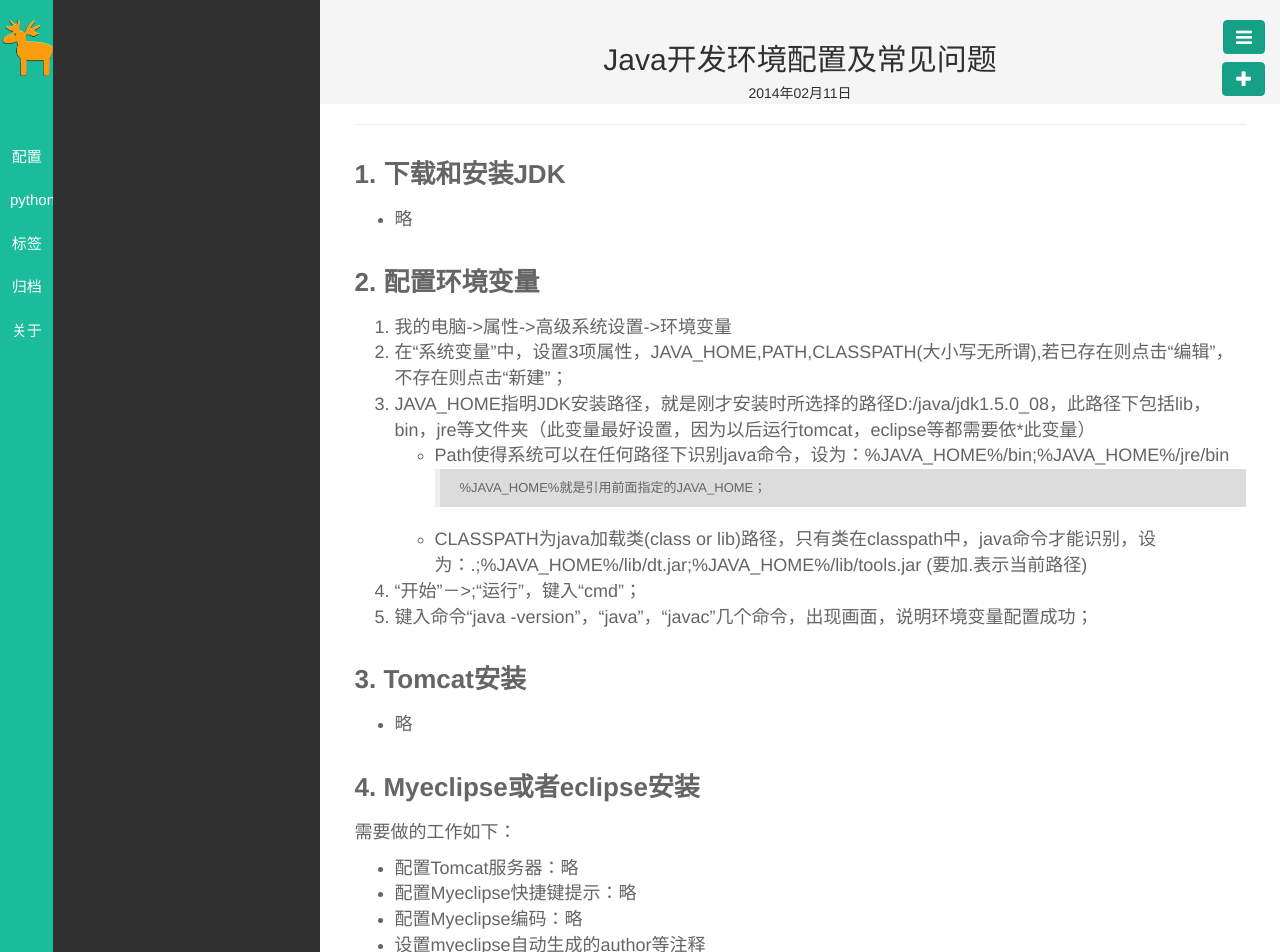
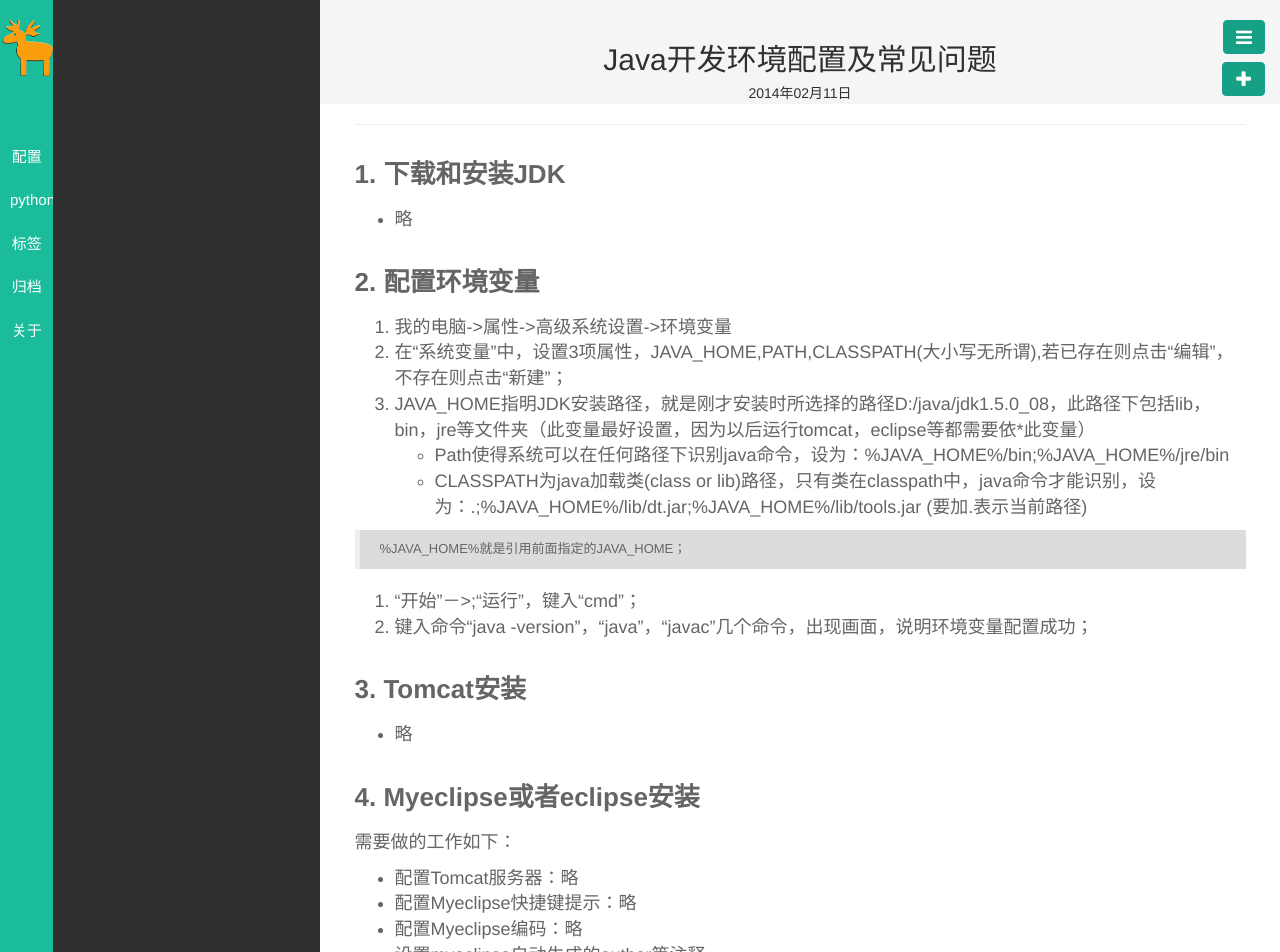
Before and after one commit to shuzhou/shuzhou.github.io, a Jekyll site: the page built from _posts/配置/2014-02-11-Java开发环境配置及常见问题.md, in a window 1280 px wide. Shown: the top 952 px of the page. Built offline with Jekyll 4.4.1, drawn with Linux system fonts in a browser that asks for light colours; nearby versions of some CDN libraries; library files that are not in the unit come from our copies; Markdown is read by kramdown in place of the engine named in the settings.

Commit message:
modify the article

```diff
--- a/_posts/配置/2014-02-11-Java开发环境配置及常见问题.md
+++ b/_posts/配置/2014-02-11-Java开发环境配置及常见问题.md
@@ -14,11 +14,13 @@
 ###**2. 配置环境变量**
 
 1. 我的电脑->属性->高级系统设置->环境变量
-2. 在“系统变量”中，设置3项属性，JAVA_HOME,PATH,CLASSPATH(大小写无所谓),若已存在则点击“编辑”，不存在则点击“新建”；
-3. JAVA_HOME指明JDK安装路径，就是刚才安装时所选择的路径D:/java/jdk1.5.0_08，此路径下包括lib，bin，jre等文件夹（此变量最好设置，因为以后运行tomcat，eclipse等都需要依*此变量）
-    - Path使得系统可以在任何路径下识别java命令，设为：%JAVA_HOME%/bin;%JAVA_HOME%/jre/bin
-    > %JAVA_HOME%就是引用前面指定的JAVA_HOME；
-    - CLASSPATH为java加载类(class or lib)路径，只有类在classpath中，java命令才能识别，设为：.;%JAVA_HOME%/lib/dt.jar;%JAVA_HOME%/lib/tools.jar (要加.表示当前路径)
+2. 在“系统变量”中，设置3项属性，JAVA\_HOME,PATH,CLASSPATH(大小写无所谓),若已存在则点击“编辑”，不存在则点击“新建”；
+3. JAVA\_HOME指明JDK安装路径，就是刚才安装时所选择的路径D:/java/jdk1.5.0_08，此路径下包括lib，bin，jre等文件夹（此变量最好设置，因为以后运行tomcat，eclipse等都需要依*此变量）
+    - Path使得系统可以在任何路径下识别java命令，设为：%JAVA\_HOME%/bin;%JAVA\_HOME%/jre/bin
+    - CLASSPATH为java加载类(class or lib)路径，只有类在classpath中，java命令才能识别，设为：.;%JAVA\_HOME%/lib/dt.jar;%JAVA_HOME%/lib/tools.jar (要加.表示当前路径)
+
+> %JAVA\_HOME%就是引用前面指定的JAVA\_HOME；
+
 4. “开始”－>;“运行”，键入“cmd”；
 5. 键入命令“java -version”，“java”，“javac”几个命令，出现画面，说明环境变量配置成功；
 
```
